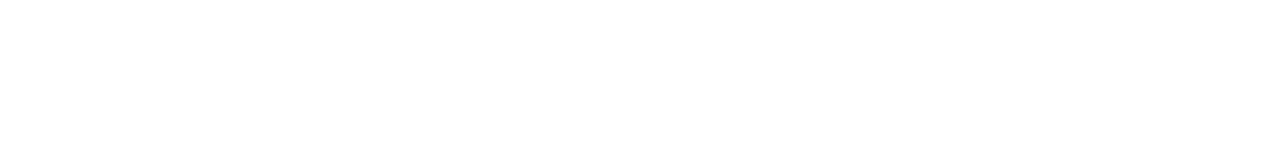
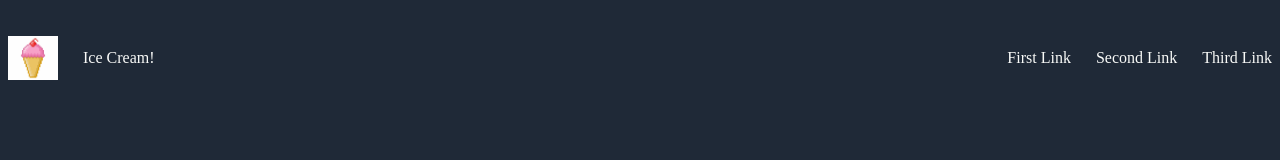
Before and after one commit to JChristian5/landing_page, a plain HTML site: page index.html in a window 1280 px wide. Drawn offline with Linux system fonts and the light colour scheme.

Commit message:
Header area finished with logo, logo text, and links

```diff
--- a/index.html
+++ b/index.html
@@ -8,6 +8,19 @@
     <title>Landing Page</title>
 </head>
 <body>
-
+    <!--Header Section-->
+    <div class="header">
+        <div class="leftheader">
+            <img src="images/ice_cream.png" alt="Ice cream cone with pink ice cream and cherry on top">
+            <div class="headertext">Ice Cream!</div>
+        </div>
+        <div class="rightheader">
+            <ul>
+                <li><a href="#">First Link</a></li>
+                <li><a href="#">Second Link</a></li>
+                <li><a href="#">Third Link</a></li>
+            </ul>
+        </div>
+    </div>
 </body>
 </html>
--- a/style.css
+++ b/style.css
@@ -0,0 +1,41 @@
+body {
+    background-color: #1f2937;
+}
+.header {
+    display: flex;
+    height: 100px;
+    align-items: center;
+    justify-content: space-between;
+    color: #f9faf8;
+}
+
+.headertext {
+    align-self: center;
+}
+
+.leftheader img {
+    max-width: 50px;
+    max-height: 50px;
+    align-self: center;
+}
+
+.leftheader, .rightheader {
+    display: flex;
+    gap: 25px;
+}
+
+.rightheader ul {
+    display: flex;
+    list-style-type: none;
+    gap: 25px;
+    flex-wrap: wrap;
+}
+
+a {
+    text-decoration: none;
+    color: #f9faf8;
+}
+
+a:hover {
+    color: #E5E7EB;
+}
```
Also changed, not shown: images/ice_cream.png (added).
